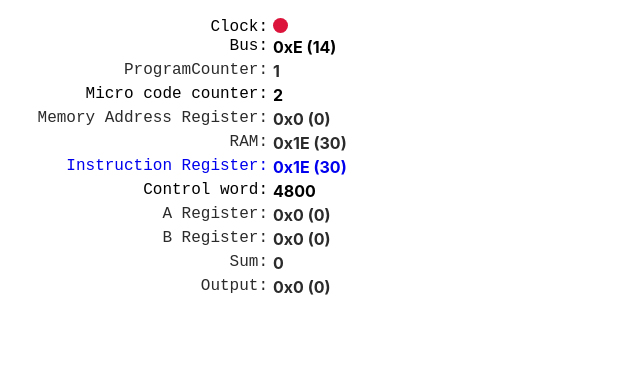
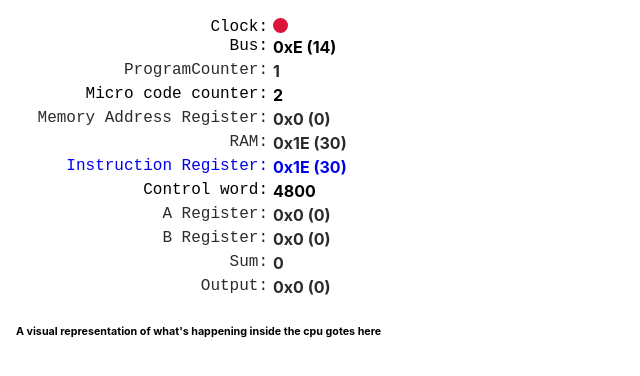
Before and after one commit to theapi/beneater_react, a React (Create React App) app: page / in a window 1280 px wide. Shown: the top 376 px of the page, without its empty margins (0-640 px from the left). Built offline with nearby package versions, Linux system fonts and the light colour scheme.

Commit message:
Separate visualisation

```diff
--- /dev/null
+++ b/src/components/App.js
@@ -0,0 +1,27 @@
+import React from 'react';
+
+import Cpu from './Cpu';
+import Visual from './Visual';
+
+class App extends React.Component {
+  constructor(props) {
+    super(props);
+    this.state = {
+
+    }
+  }
+
+  render() {
+    return (
+      <div id="app">
+
+        <Cpu />
+        <Visual />
+
+      </div>
+    );
+  }
+
+}
+
+export default App;
--- a/src/components/Cpu.js
+++ b/src/components/Cpu.js
@@ -30,6 +30,7 @@ class Cpu extends React.Component {
   render() {
     return (
       <div id="cpu">
+
         <Clock
           halt={this.state.controlWord.hlt}
           update={(val) => this.updateState('clk', val)}
--- /dev/null
+++ b/src/components/Visual.js
@@ -0,0 +1,19 @@
+import React from 'react';
+
+import '../css/visual.css';
+
+class Visual extends React.Component {
+
+  render() {
+    return (
+      <div id="visual">
+
+        <h6>A visual representation of what's happening inside the cpu gotes here</h6>
+
+      </div>
+    );
+  }
+
+}
+
+export default Visual;
--- /dev/null
+++ b/src/css/visual.css
@@ -0,0 +1,5 @@
+#visual {
+  position: absolute;
+  top: 300px;
+  left: 16px;
+}
--- a/src/index.js
+++ b/src/index.js
@@ -1,12 +1,12 @@
 import React from 'react';
 import ReactDOM from 'react-dom';
 import './index.css';
-import Cpu from './components/Cpu';
+import App from './components/App';
 import * as serviceWorker from './serviceWorker';
 
 ReactDOM.render(
   <React.StrictMode>
-    <Cpu />
+    <App />
   </React.StrictMode>,
   document.getElementById('root')
 );
```
